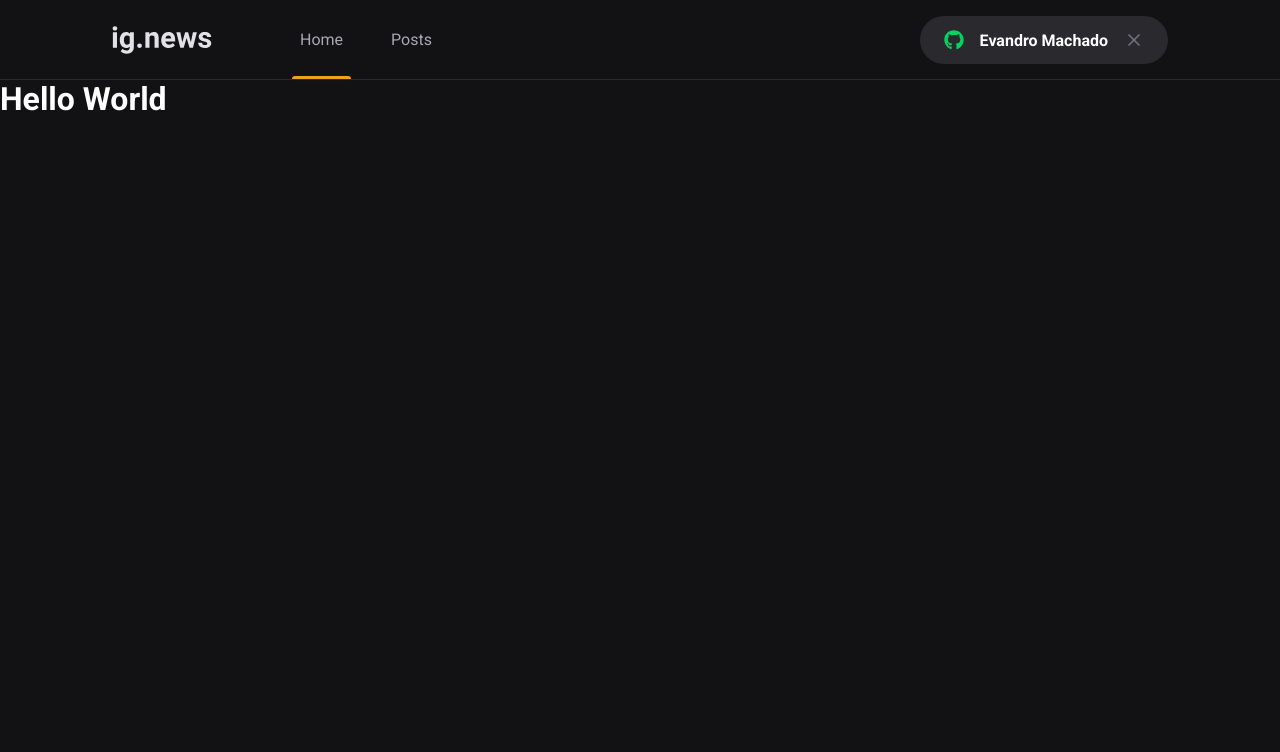
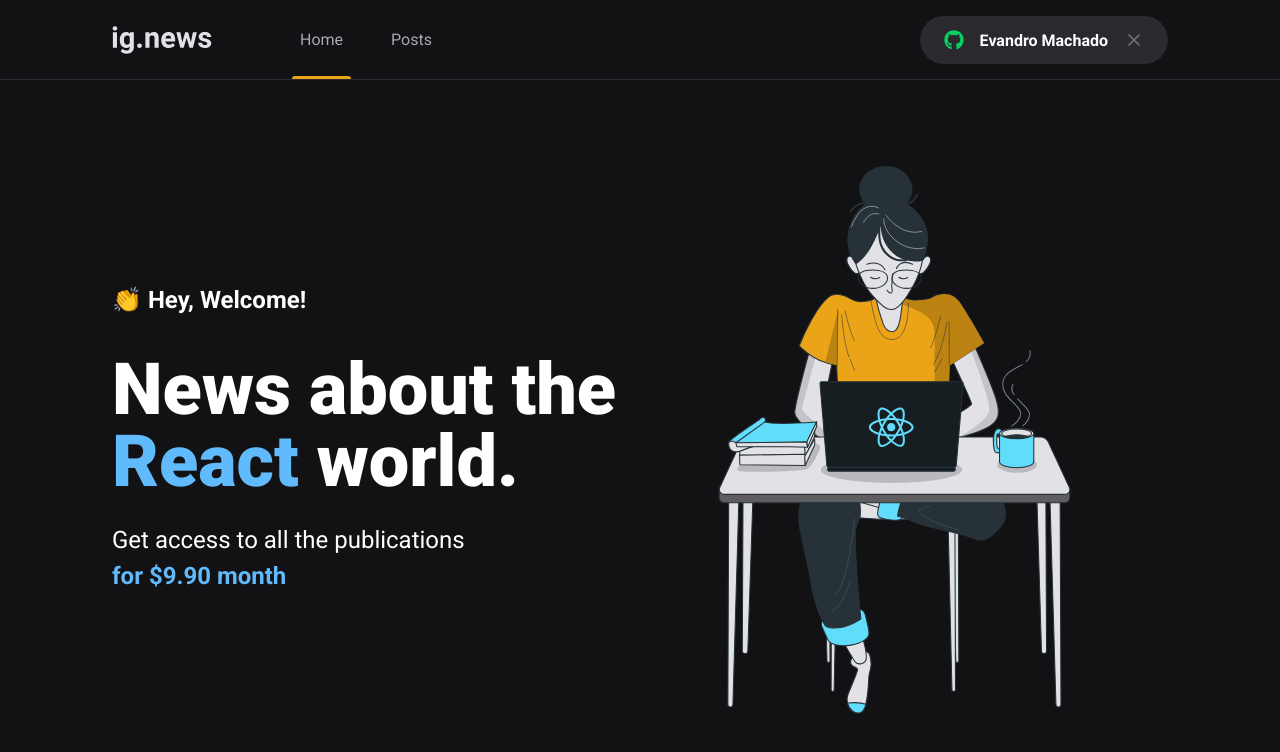
Before and after one commit to hakuunabatata/ignews, a Next.js app: page / in a window 1280 px wide. Shown: the top 752 px of the page. Built offline with nearby package versions, Linux system fonts and the light colour scheme.

Commit message:
create homepage component

```diff
--- a/src/pages/_app.tsx
+++ b/src/pages/_app.tsx
@@ -8,7 +8,7 @@
   return (
     <>
       <Head>
-        <title>ig.news</title>
+        <title>Home | ig.news</title>
       </Head>
       <Header />
       <Component {...pageProps} />
--- /dev/null
+++ b/src/pages/home.module.scss
@@ -0,0 +1,41 @@
+.contentContainer {
+  max-width: 1120px;
+  margin: 0 auto;
+  padding: 0 2rem;
+  height: calc(100vh - 5rem);
+
+  display: flex;
+  align-items: center;
+  justify-content: space-between;
+}
+
+.hero {
+  max-width: 600px;
+
+  > span {
+    font-size: 1.5rem;
+    font-weight: bold;
+  }
+
+  h1 {
+    font-size: 4.5rem;
+    line-height: 4.5rem;
+    font-weight: 900;
+    margin-top: 2.5rem;
+
+    span {
+      color: var(--cyan-500);
+    }
+  }
+
+  p {
+    font-size: 1.5rem;
+    line-height: 2.25rem;
+    margin-top: 1.5rem;
+
+    span {
+      color: var(--cyan-500);
+      font-weight: bold;
+    }
+  }
+}
--- a/src/pages/index.tsx
+++ b/src/pages/index.tsx
@@ -1,7 +1,27 @@
+import Image from "next/image";
+
+import styles from "./home.module.scss";
+
 export default function Home() {
   return (
-    <h1>
-      Hello <span>World</span>
-    </h1>
+    <main className={styles.contentContainer}>
+      <section className={styles.hero}>
+        <span>👏 Hey, Welcome!</span>
+        <h1>
+          News about the <span>React</span> world.
+        </h1>
+        <p>
+          Get access to all the publications <br />
+          <span>for $9.90 month</span>
+        </p>
+      </section>
+
+      <Image
+        src="/images/avatar.svg"
+        alt="Girl coding"
+        width={1000}
+        height={1000}
+      />
+    </main>
   );
 }
```
